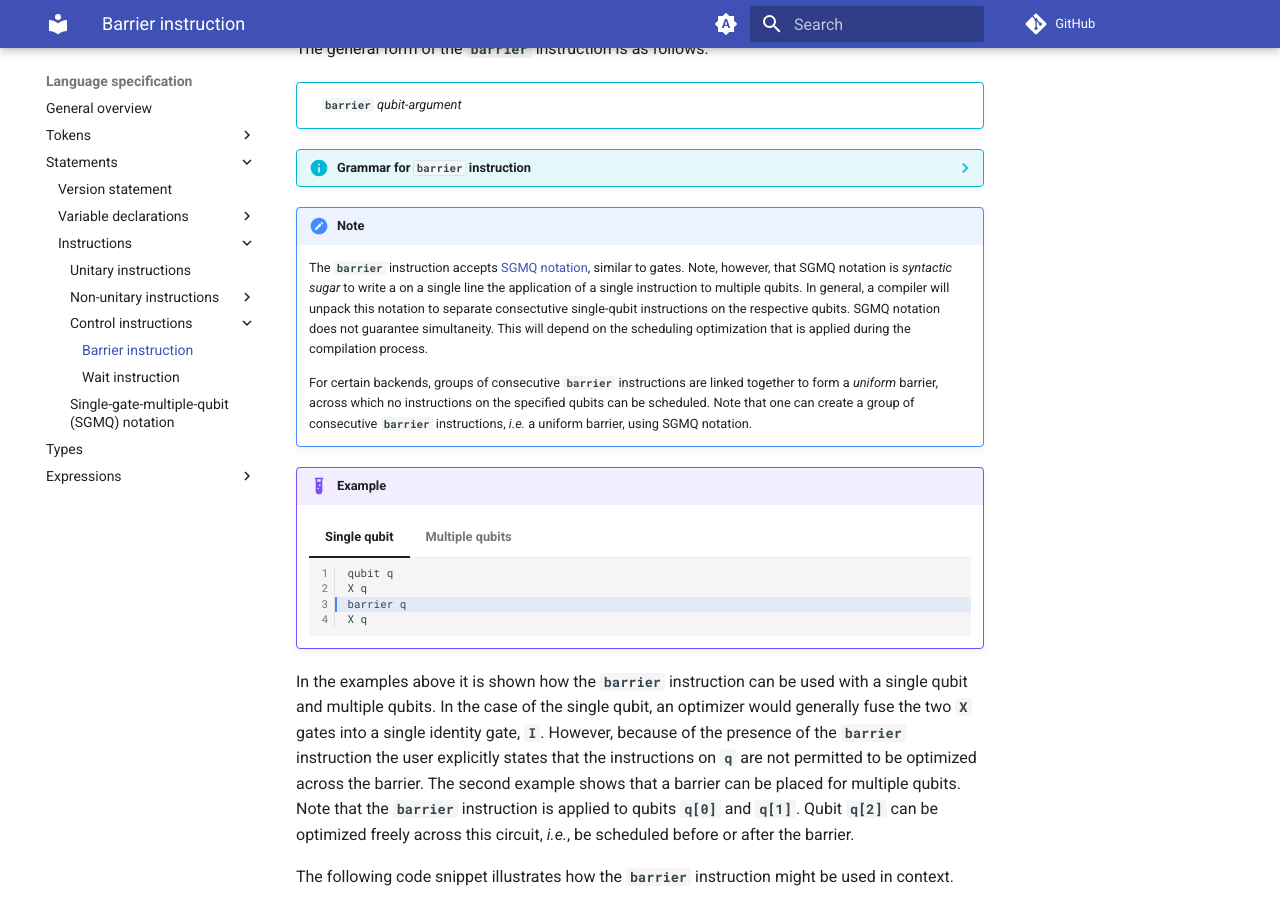
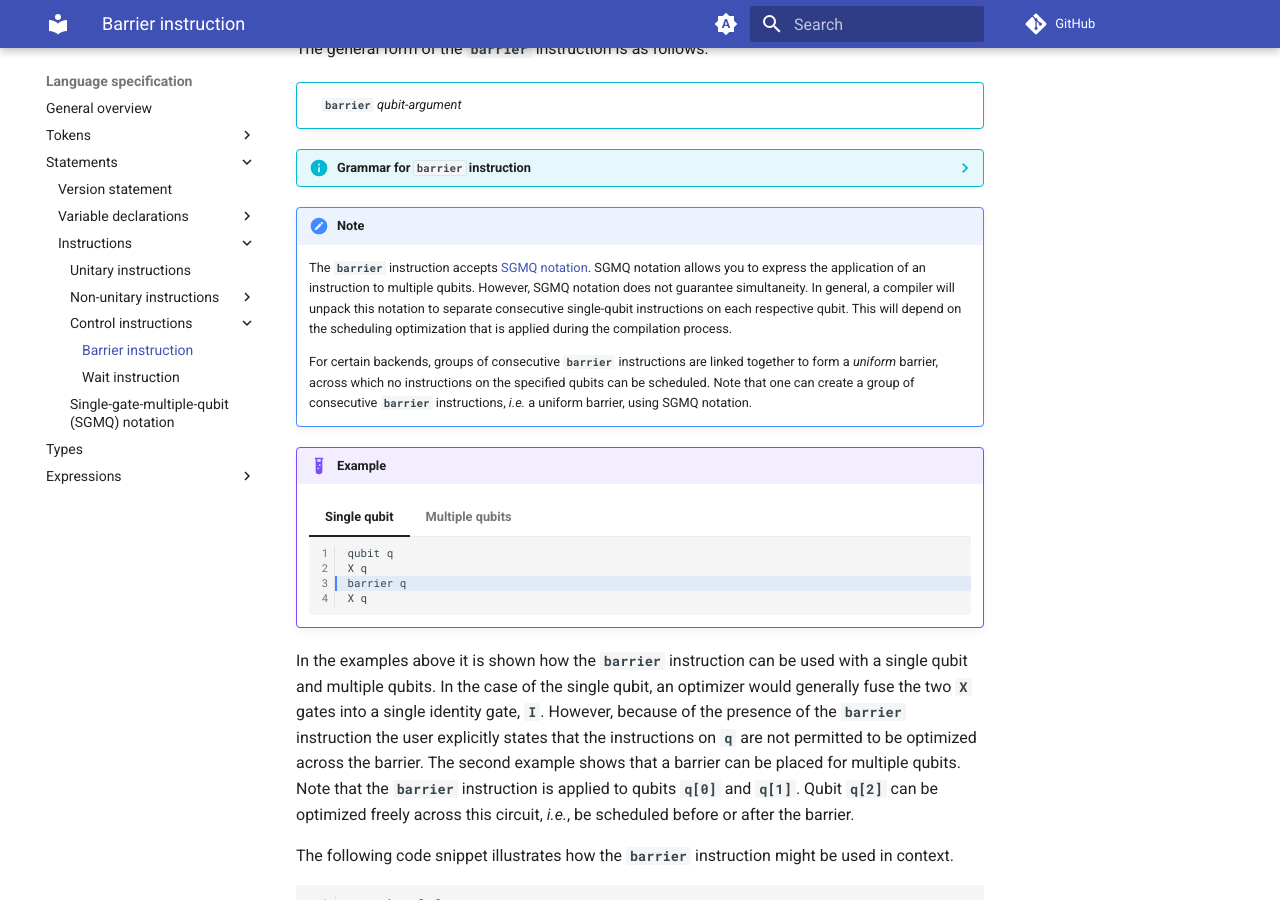
Before and after one commit to QuTech-Delft/cQASM-spec, an MkDocs documentation site: the page built from docs/language_specification/statements/instructions/control_instructions/barrier_instruction.md, in a window 1280 px wide and 900 px high, scrolled down 310 px. Built offline with MkDocs 1.6.1 and Material for MkDocs 9.7.7, drawn with Linux system fonts in a browser that asks for light colours; comment, search, counter and statistics services are not loaded; the version menu is left out.

Commit message:
Update docs/language_specification/statements/instructions/control_instructions/barrier_instruction.md
Co-authored-by: Roberto Turrado Camblor <rturrado@gmail.com>

```diff
--- a/docs/language_specification/statements/instructions/control_instructions/barrier_instruction.md
+++ b/docs/language_specification/statements/instructions/control_instructions/barrier_instruction.md
@@ -27,12 +27,11 @@ The general form of the **`barrier`** instruction is as follows:
 !!! note
 
     The **`barrier`** instruction accepts
-    [SGMQ notation](../single-gate-multiple-qubit-notation.md), similar to gates.
-    Note, however, that SGMQ notation is _syntactic sugar_ to write a on a single line
-    the application of a single instruction to multiple qubits.
-    In general, a compiler will unpack this notation to separate consectutive
-    single-qubit instructions on the respective qubits.
-    SGMQ notation does not guarantee simultaneity.
+    [SGMQ notation](../single-gate-multiple-qubit-notation.md).
+    SGMQ notation allows you to express the application of an instruction to multiple qubits.
+    However, SGMQ notation does not guarantee simultaneity.
+    In general, a compiler will unpack this notation to separate consecutive
+    single-qubit instructions on each respective qubit.
     This will depend on the scheduling optimization that is applied during the compilation process.
 
     For certain backends, groups of consecutive **`barrier`** instructions are linked together to form a _uniform_
```
